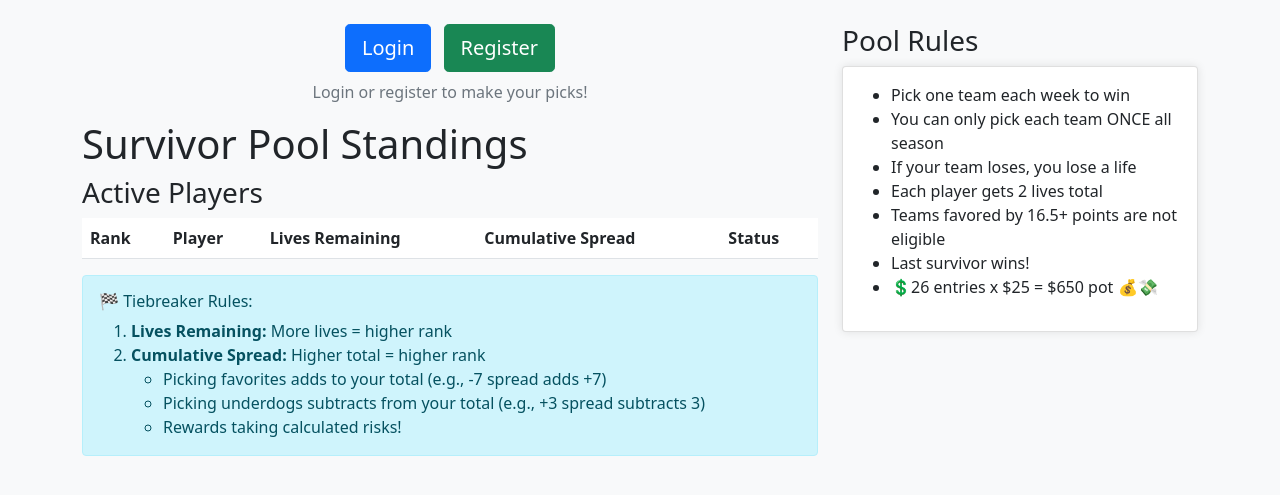
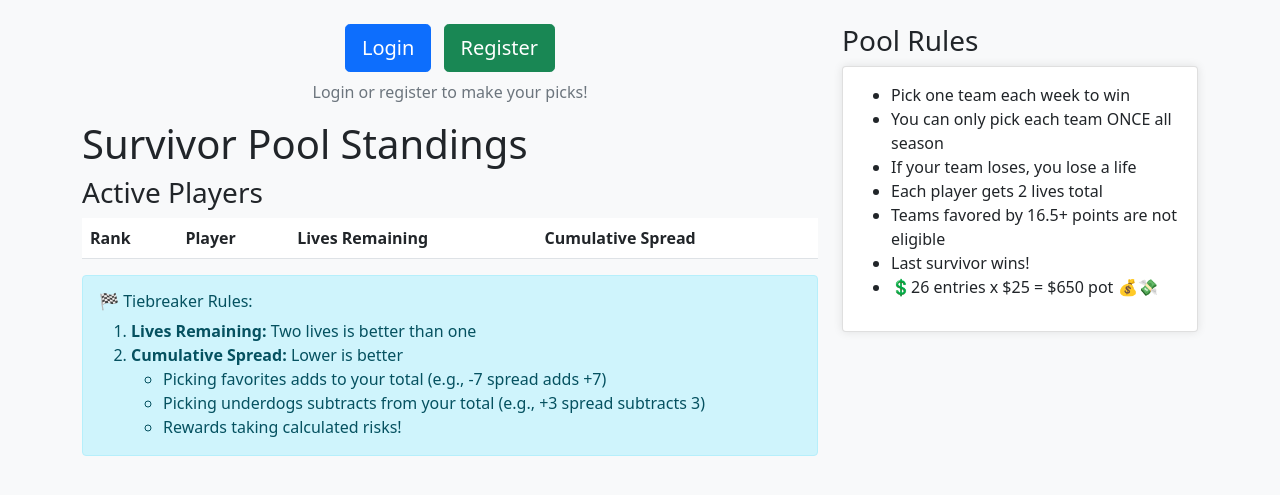
Before and after one commit to BradHagstrom16/CF_Survivor, a Flask app: page / in a window 1280 px wide. Shown: the part 62-557 px from the top of the page. Run offline with Flask 3, Linux system fonts and the light colour scheme; data that the repository does not hold is empty.

Commit message:
Add files via upload

```diff
--- a/templates/index.html
+++ b/templates/index.html
@@ -48,7 +48,6 @@
             {% if current_week %}
             <th>Week {{ current_week.week_number }} Pick</th>
             {% endif %}
-            <th>Status</th>
         </tr>
     </thead>
     <tbody>
@@ -93,7 +92,6 @@
                 {% endif %}
             </td>
             {% endif %}
-            <td><span class="badge bg-success">Active</span></td>
         </tr>
         {% endfor %}
     </tbody>
@@ -103,8 +101,8 @@
 <div class="alert alert-info mt-3">
     <h6>🏁 Tiebreaker Rules:</h6>
     <ol class="mb-0">
-        <li><strong>Lives Remaining:</strong> More lives = higher rank</li>
-        <li><strong>Cumulative Spread:</strong> Higher total = higher rank
+        <li><strong>Lives Remaining:</strong> Two lives is better than one</li>
+        <li><strong>Cumulative Spread:</strong> Lower is better
             <ul>
                 <li>Picking favorites adds to your total (e.g., -7 spread adds +7)</li>
                 <li>Picking underdogs subtracts from your total (e.g., +3 spread subtracts 3)</li>
@@ -121,14 +119,12 @@
             <thead>
                 <tr>
                     <th>Player</th>
-                    <th>Status</th>
                 </tr>
             </thead>
             <tbody>
                 {% for user in eliminated_users %}
                 <tr>
                     <td>{{ user.display_name }}</td>
-                    <td><span class="badge bg-danger">Eliminated</span></td>
                 </tr>
                 {% endfor %}
             </tbody>
```
